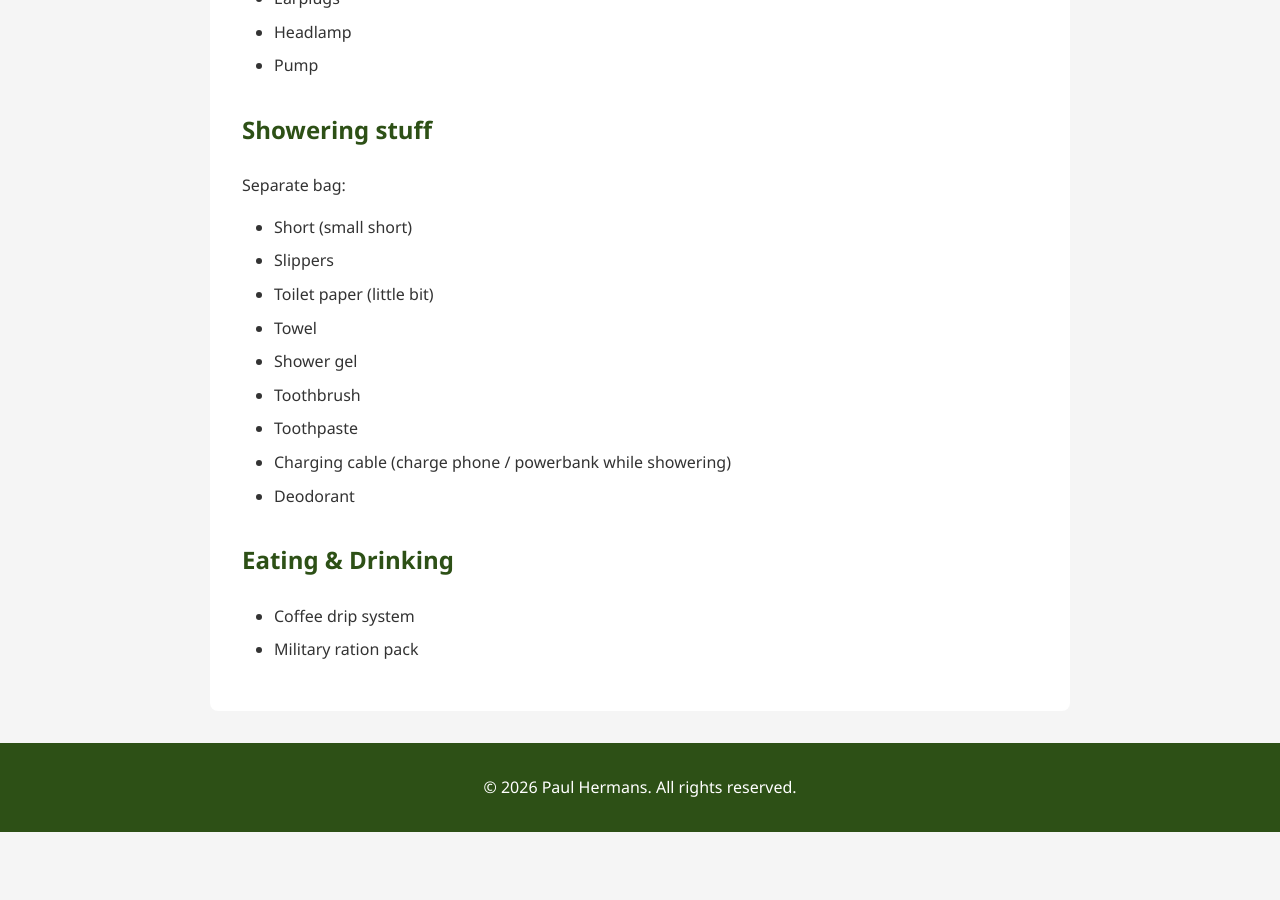
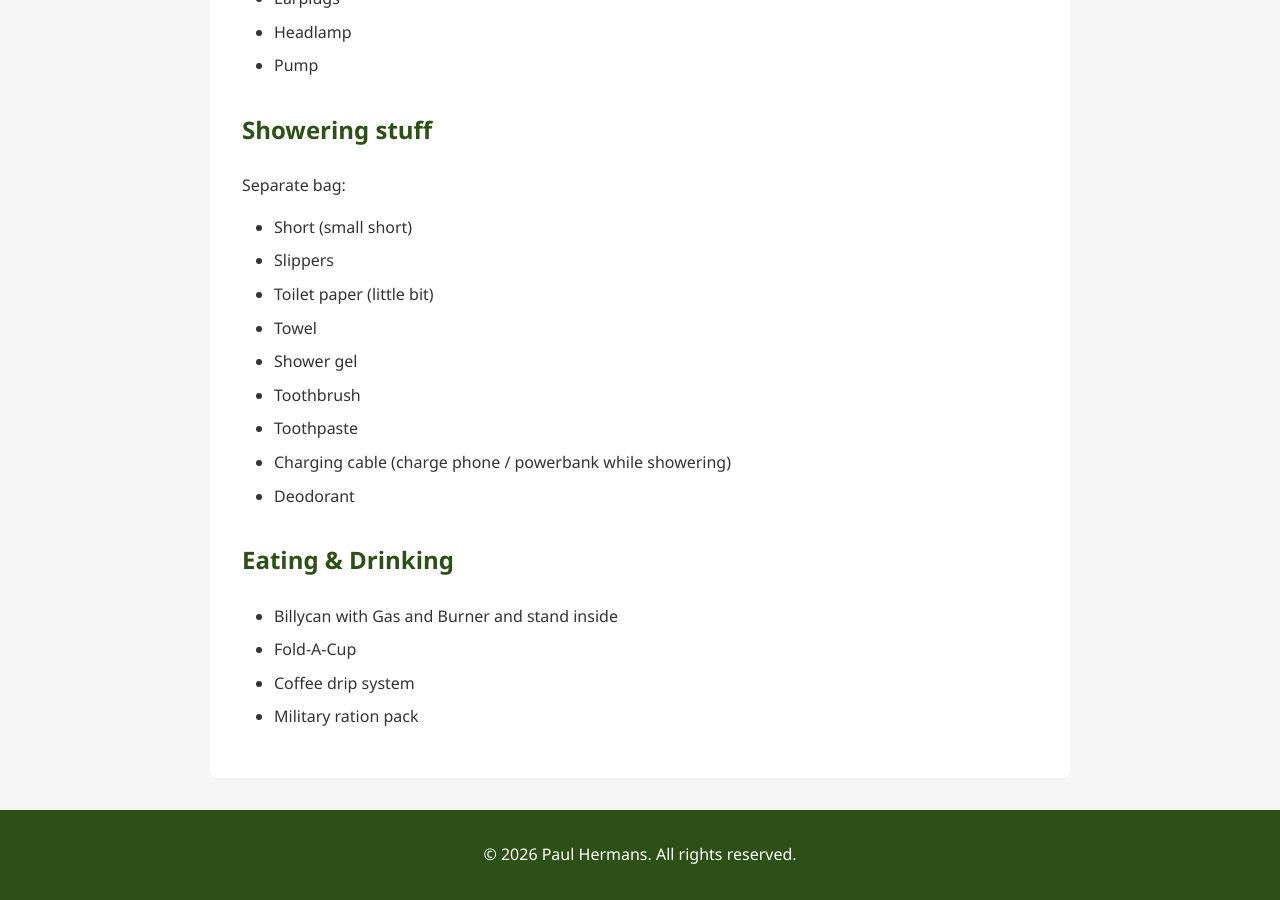
Before and after one commit to paulhermanseu/paulhermans.eu, a Jekyll site: the page built from multi-day-hiking-trip-packing-list.md, in a window 1280 px wide and 900 px high, scrolled down 1791 px. Built offline with Jekyll 4.4.1, drawn with Linux system fonts in a browser that asks for light colours; before the commit the page ends 2623 px from its top, so only the background shows below that.

Commit message:
Add cooking equipment to packing list

```diff
--- a/multi-day-hiking-trip-packing-list.md
+++ b/multi-day-hiking-trip-packing-list.md
@@ -71,5 +71,7 @@ Separate bag:
 
 ## Eating & Drinking
 
+- Billycan with Gas and Burner and stand inside
+- Fold-A-Cup
 - Coffee drip system
 - Military ration pack
```
